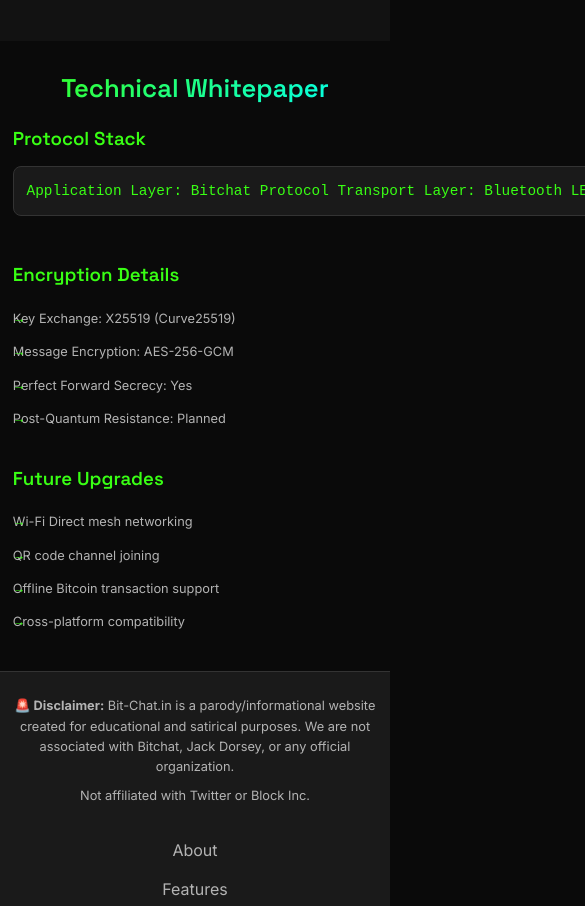
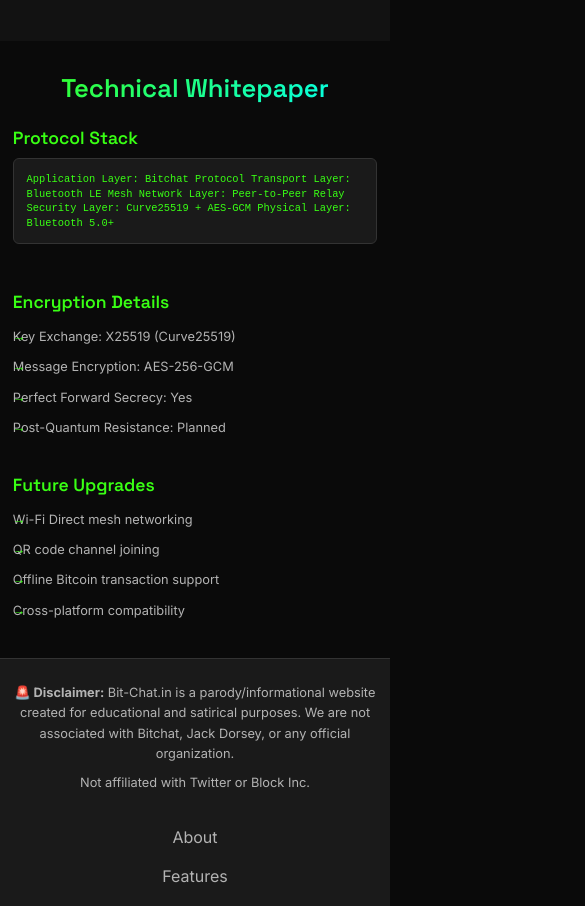
Before and after one commit to IM-SUNIL/bit-chat, a Next.js app: page / in a window 390 px wide. Shown: the part 3980-4886 px from the top of the page, 585 px wide, since content can reach past the window. Built offline with nearby package versions, Linux system fonts and the light colour scheme.

Commit message:
Enhance styling in globals.css: Add word wrapping and adjust code block formatting for better readability

```diff
--- a/app/globals.css
+++ b/app/globals.css
@@ -688,6 +688,7 @@
     padding: 1.5rem;
     margin-bottom: 1rem;
     overflow-x: auto;
+    word-wrap: break-word;
 }
 
 .code-block pre {
@@ -696,6 +697,8 @@
     color: var(--accent-green);
     font-size: 0.9rem;
     line-height: 1.5;
+    white-space: pre-wrap;
+    word-break: break-word;
 }
 
 .tech-list {
@@ -1039,14 +1042,28 @@
         gap: 2rem;
     }
 
+    .whitepaper-section h3 {
+        font-size: 1.2rem;
+        margin-bottom: 0.8rem;
+    }
+
     .code-block {
         padding: 1rem;
         font-size: 0.8rem;
+        overflow-x: auto;
+        white-space: pre-wrap;
+        word-break: break-word;
+    }
+
+    .code-block pre {
+        font-size: 0.75rem;
+        line-height: 1.4;
     }
 
     .tech-list li {
         padding: 0.4rem 0;
         font-size: 0.9rem;
+        padding-left: 1.2rem;
     }
 
     /* Footer */
@@ -1202,13 +1219,26 @@
         padding: 2rem 0;
     }
 
+    .whitepaper-section h3 {
+        font-size: 1.1rem;
+        margin-bottom: 0.6rem;
+    }
+
     .code-block {
         padding: 0.8rem;
         font-size: 0.7rem;
+        border-radius: 6px;
+    }
+
+    .code-block pre {
+        font-size: 0.65rem;
+        line-height: 1.3;
     }
 
     .tech-list li {
         font-size: 0.8rem;
+        padding-left: 1rem;
+        padding: 0.3rem 0;
     }
 
     .footer {
```
